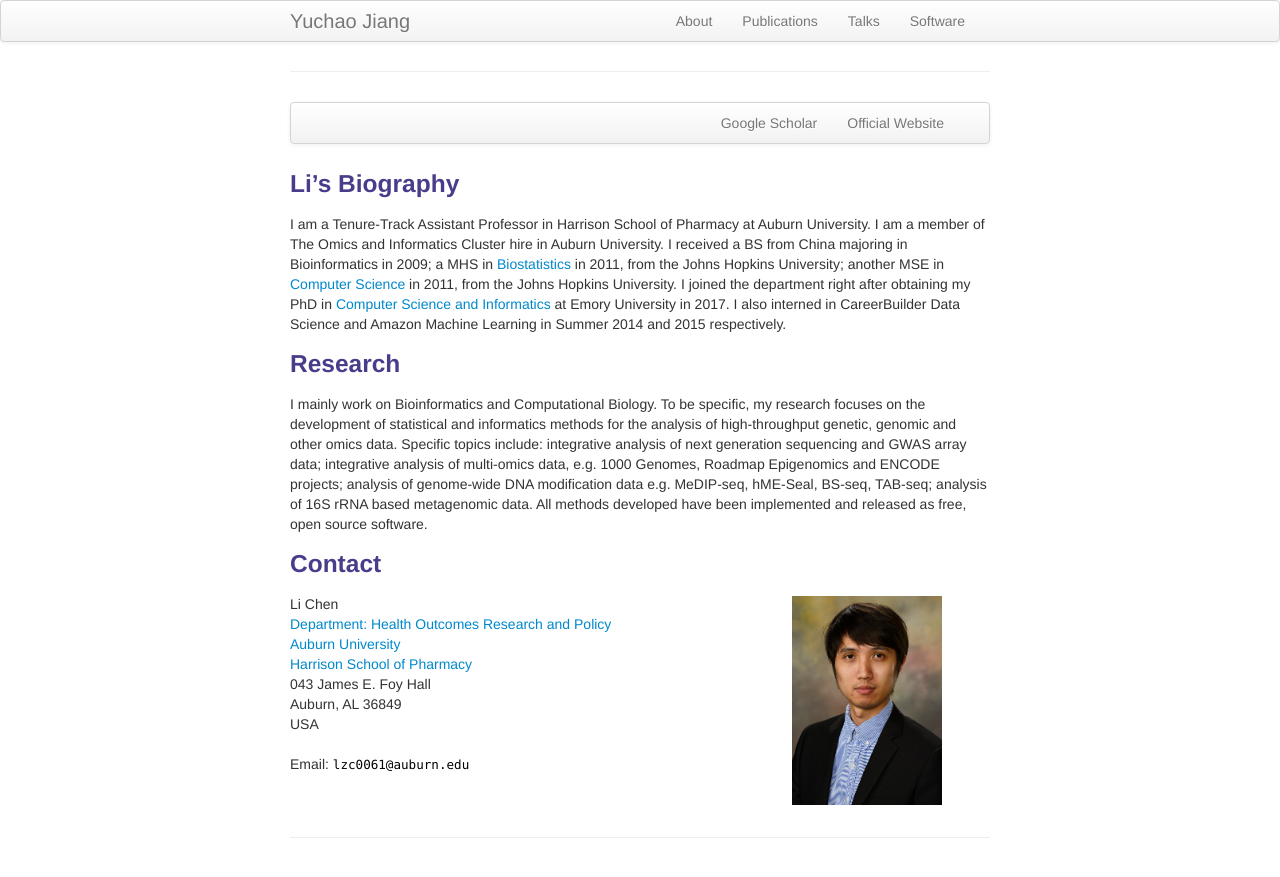
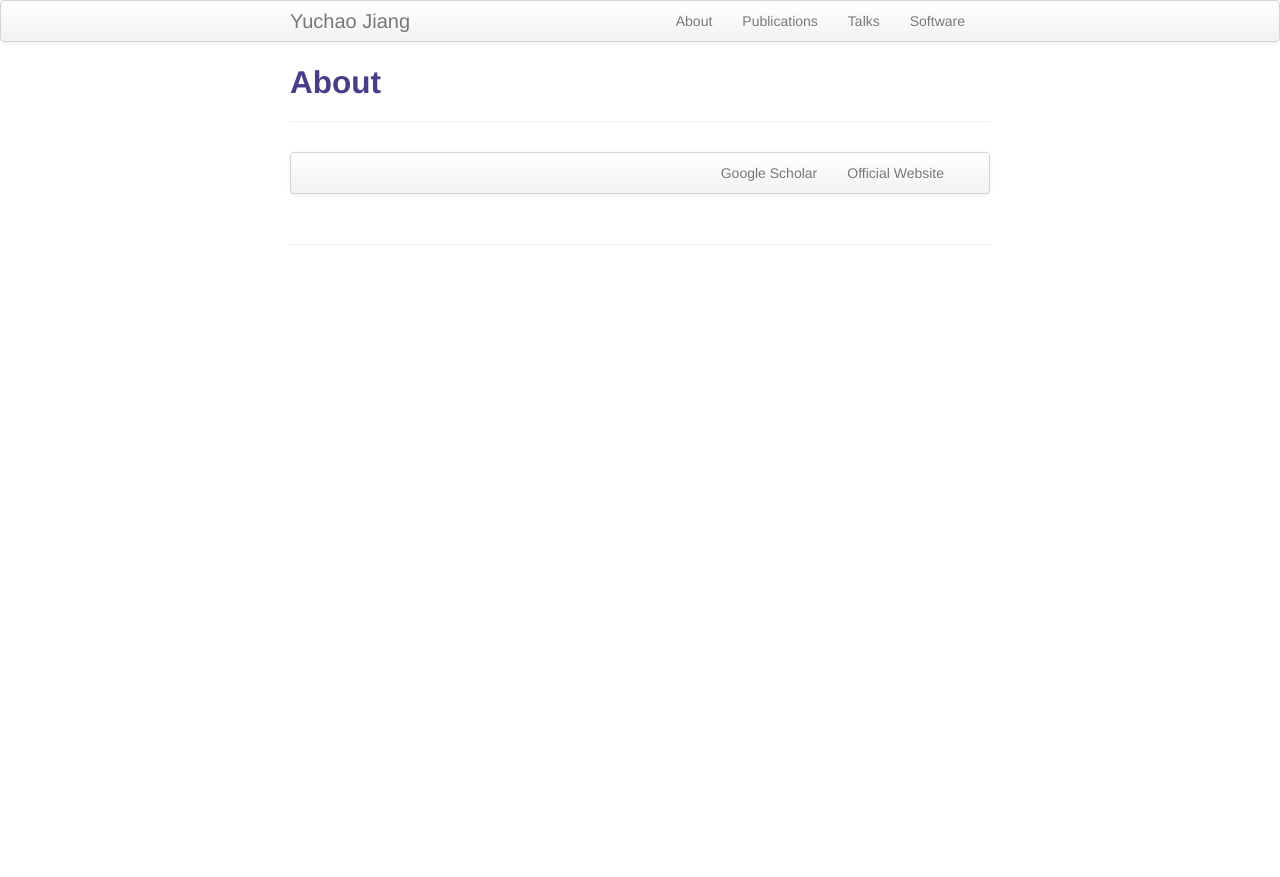
Before and after one commit to yuchaojiang/yuchaojiang.github.io, a Jekyll site: the page built from pages/about.md, in a window 1280 px wide. Shown: the top 877 px of the page. Built offline with Jekyll 4.4.1, drawn with Linux system fonts in a browser that asks for light colours; our own code applies the rules of GitHub Pages for plain Markdown files.

Commit message:
Update about.md

```diff
--- a/pages/about.md
+++ b/pages/about.md
@@ -1,57 +1,14 @@
 ---
 layout: page
 title: About
-description: I am a tenure-tracked Assistant Professor in Harrison School of Pharmacy at Auburn University. I am a member of
-the Omics and Informatics Cluster hire in Auburn University.
+description:
 ---
 
 <div class="navbar">
   <div class="navbar-inner">
       <ul class="nav">
-          <li><a href="https://scholar.google.com/citations?user=Nk-yRrcAAAAJ&hl=en">Google Scholar</a></li>
-        <li><a href="http://www.auburn.edu/academic/pharmacy/directory/li-chen.html">Official Website</a></li>
+          <li><a href="https://scholar.google.com/citations?user=YA9f7QUAAAAJ&hl=en">Google Scholar</a></li>
+        <li><a href="http://sph.unc.edu/adv_profile/yuchao-jiang-phd/">Official Website</a></li>
       </ul>
   </div>
 </div>
-
-###  Li's Biography
-
-I am a Tenure-Track Assistant Professor in Harrison School of Pharmacy at Auburn University. I am a member of
-The Omics and Informatics Cluster hire in Auburn University. I received a BS from China majoring in Bioinformatics in 2009; a
-MHS in [Biostatistics](http://www.jhsph.edu/departments/biostatistics/index.html) in 2011, from the
-Johns Hopkins University; another MSE in [Computer Science](https://www.cs.jhu.edu/) in 2011, from the
-Johns Hopkins University. I joined the department right after obtaining my PhD in [Computer Science and Informatics](http://www.mathcs.emory.edu/site/home/) at Emory University in 2017.
-I also interned in CareerBuilder Data Science and Amazon Machine Learning in Summer 2014 and 2015 respectively.
-
-
-### Research
-I mainly work on Bioinformatics and Computational Biology. To be specific, my research focuses on the development of statistical and informatics methods for the analysis of high-throughput genetic, genomic and other omics data.
-Specific topics include: integrative analysis of next generation sequencing and GWAS array data;
-integrative analysis of multi-omics data, e.g. 1000 Genomes, Roadmap Epigenomics and ENCODE projects;
-analysis of genome-wide DNA modification data e.g. MeDIP-seq, hME-Seal, BS-seq, TAB-seq; analysis of 16S rRNA based metagenomic data.
-All methods developed have been implemented and released as free, open source software.
-
-
-### Contact
-<div class="container">
-    <div class="row-fluid">
-        <div class="span5">
-            Li Chen<br/>
-            <a href="http://www.auburn.edu/academic/pharmacy/horp/faculty.html">Department: Health Outcomes Research and Policy</a><br/>
-            <a href="http://www.auburn.edu">Auburn University</a><br/>
-            <a href="http://www.auburn.edu/academic/pharmacy/">Harrison School of Pharmacy</a><br/>
-            043 James E. Foy Hall <br/>
-            Auburn, AL 36849 <br/>
-            USA<br/><br/>
-            <div id="hide_email">
-            Email: <code>lzc0061@auburn.edu</code><br/>
-            </div>
-        </div>
-
-        <div class="span2">
-        <a href="../assets/pics/Li-Chen.jpg">
-            <img src="../assets/pics/Li-Chen.jpg" height="200" width="150" title="Li Chen" alt="Li Chen"/>
-        </a>
-        </div>
-    </div>
-</div>
```
